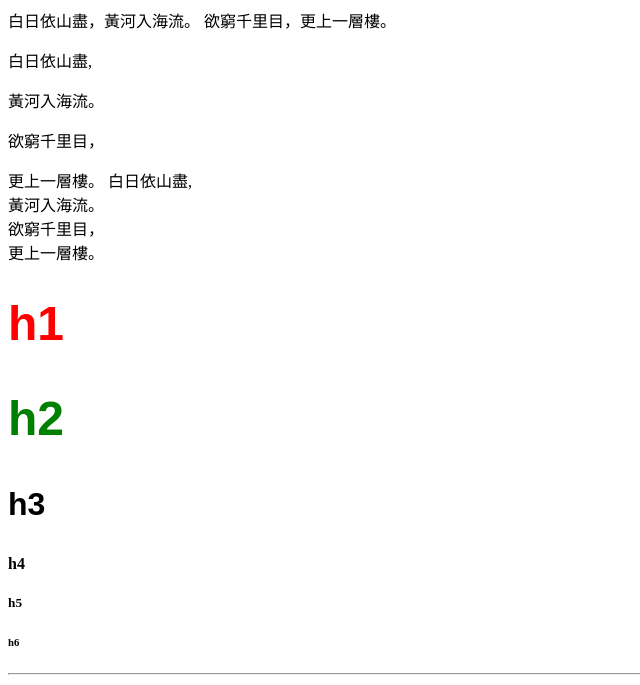
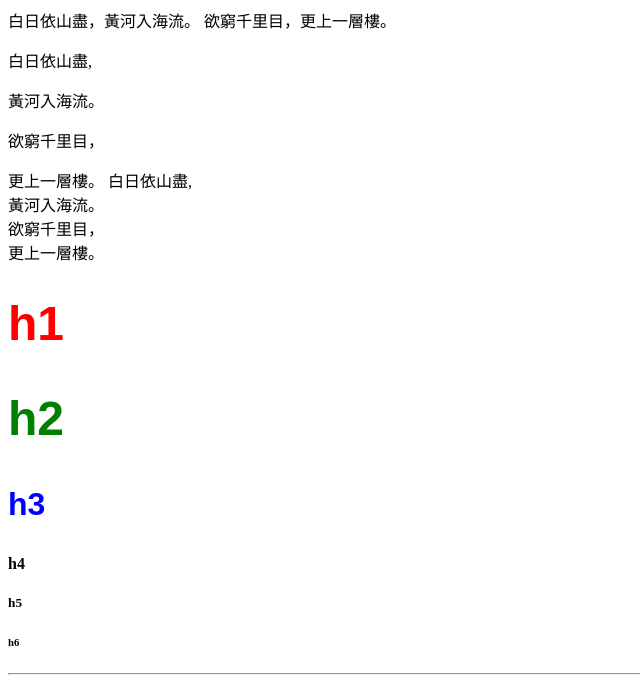
Before and after one commit to Felixlai2001/Felixlai2001.github.io, a plain HTML site: page index.html in a window 1280 px wide. Shown: the top 685 px of the page, without its empty margins (0-640 px from the left). Drawn offline with Linux system fonts and the light colour scheme.

Commit message:
Update css01.css

```diff
--- a/css01.css
+++ b/css01.css
@@ -9,7 +9,7 @@ h2 {
    font-family:Arial;
 }
 h3 {
-   color      :bule;
+   color      :blue;
    font-size  :2em;
    font-family:Arial;
 }
```
